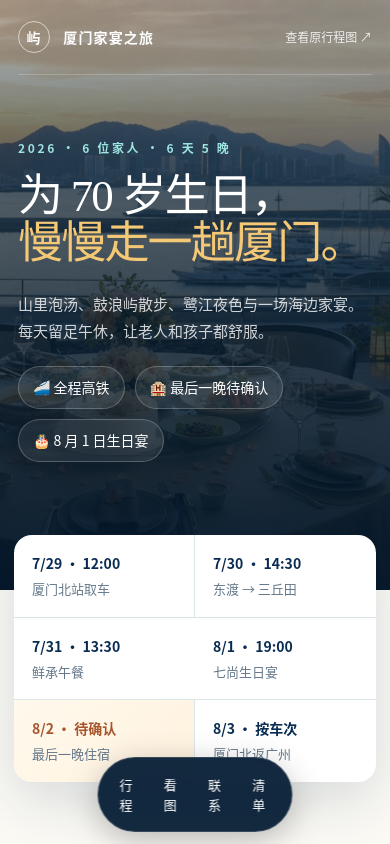
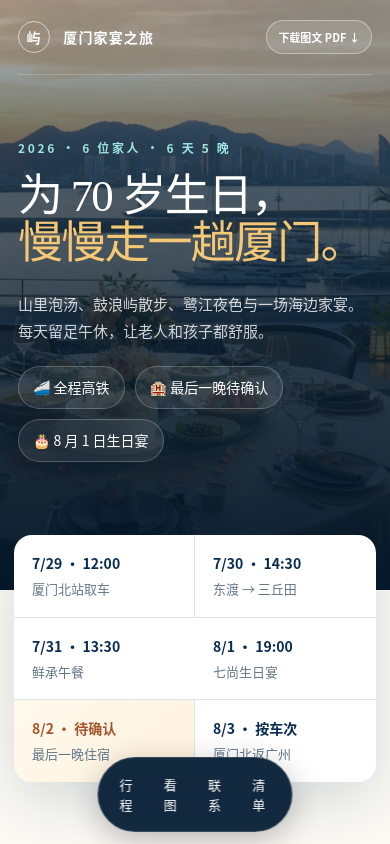
Before and after one commit to timkok/liao-xiamen-birthday-trip, a Next.js app: page / in a window 390 px wide. Shown: the top 844 px of the page. Built offline with nearby package versions, Linux system fonts and the light colour scheme.

Commit message:
Add illustrated itinerary PDF download

```diff
--- a/app/globals.css
+++ b/app/globals.css
@@ -11,7 +11,7 @@ button,input { font:inherit; }
 .topbar { width:min(1180px,calc(100% - 48px)); margin:auto; height:92px; display:flex; align-items:center; justify-content:space-between; position:relative; z-index:2; border-bottom:1px solid rgba(255,255,255,.2); }
 .brand { font-weight:750; letter-spacing:.08em; }
 .brand span { display:inline-grid; place-items:center; width:38px; height:38px; margin-right:9px; border:1px solid rgba(255,255,255,.6); border-radius:50%; }
-.map-link { font-size:14px; opacity:.86; }
+.nav-actions { display:flex; align-items:center; gap:18px; }.map-link { font-size:14px; opacity:.86; }.pdf-link { padding:9px 14px; border:1px solid rgba(255,255,255,.4); border-radius:999px; background:rgba(255,255,255,.12); font-size:13px; font-weight:750; }
 .hero-content { position:relative; z-index:2; width:min(1180px,calc(100% - 48px)); margin:105px auto 0; }
 .eyebrow,.kicker { margin:0 0 16px; font-size:12px; font-weight:800; letter-spacing:.22em; text-transform:uppercase; }
 .eyebrow { color:#9de4e0; }
@@ -83,7 +83,7 @@ button,input { font:inherit; }
 footer { background:#051c34; color:white; padding:55px max(24px,calc((100vw - 1180px)/2)); display:flex; align-items:center; gap:20px; }footer p { margin:0; font-weight:700; }footer span { color:rgba(255,255,255,.5); font-size:13px; }footer a { margin-left:auto; font-size:13px; color:#8ce1d4; }
 .mobile-nav { display:none; }
 @media(max-width:820px){
-  .hero{ min-height:590px; background-position:62% center; }.hero:before{ background:linear-gradient(0deg,rgba(3,23,42,.96) 0%,rgba(4,32,53,.68) 68%,rgba(4,32,53,.25) 100%); }.topbar,.hero-content{ width:calc(100% - 36px); }.topbar{ height:75px; }.map-link{ font-size:12px; }.hero-content{ margin-top:64px; }.hero h1{ font-size:51px; }.hero-copy{ font-size:15px; margin:22px 0; }.sea{ display:none; }
+  .hero{ min-height:590px; background-position:62% center; }.hero:before{ background:linear-gradient(0deg,rgba(3,23,42,.96) 0%,rgba(4,32,53,.68) 68%,rgba(4,32,53,.25) 100%); }.topbar,.hero-content{ width:calc(100% - 36px); }.topbar{ height:75px; }.nav-actions{ gap:8px; }.map-link{ display:none; }.pdf-link{ padding:8px 11px; font-size:11px; }.hero-content{ margin-top:64px; }.hero h1{ font-size:51px; }.hero-copy{ font-size:15px; margin:22px 0; }.sea{ display:none; }
   .quick-strip{ width:calc(100% - 28px); grid-template-columns:1fr 1fr; margin-top:-55px; }.quick-strip div{ padding:18px; border-right:1px solid var(--line); border-bottom:1px solid var(--line); }.quick-strip div:nth-child(2n){ border-right:0; }.quick-strip div:nth-last-child(-n+2){ border-bottom:0; }
   .section{ width:calc(100% - 32px); padding:78px 0; }.section-heading{ display:block; }.section-heading>p{ margin-top:12px; }.day-tabs{ position:sticky; top:0; z-index:16; overflow:auto; display:flex; margin:0 -16px 18px; padding:10px 16px; background:rgba(251,250,245,.94); border-bottom:1px solid var(--line); backdrop-filter:blur(12px); scrollbar-width:none; }.day-tabs button{ min-width:92px; padding:12px 9px; }
   .day-card{ grid-template-columns:1fr; }.day-photo{ height:260px; }.day-photo figcaption{ left:22px;bottom:20px;font-size:21px }.easy-route{ padding:24px 12px 26px; }.easy-route-heading{ display:block; padding:0 8px; }.easy-route-heading b{ display:block; margin-top:4px; }.route-illustration{ height:auto; }.visual-steps{ grid-template-columns:1fr 1fr; gap:8px; }.visual-steps>div{ padding:11px 10px; gap:8px; }.visual-steps>div>i{ display:none; }.step-icon{ font-size:26px; }.step-copy b{ font-size:15px; white-space:normal; }.day-summary{ padding:32px 26px; }.day-summary h3{ font-size:27px; }.hotel-card{ margin-top:35px; }.timeline{ padding:34px 22px 25px; }.stop{ grid-template-columns:78px 1fr; gap:10px; padding-left:16px; }
--- a/app/page.tsx
+++ b/app/page.tsx
@@ -185,7 +185,7 @@ export default function Home() {
       <header className="hero">
         <nav className="topbar">
           <a className="brand" href="#top" aria-label="返回顶部"><span>屿</span> 厦门家宴之旅</a>
-          <a className="map-link" href="/trip-overview.png" target="_blank">查看原行程图 ↗</a>
+          <div className="nav-actions"><a className="pdf-link" href="/xiamen-family-trip-picture.pdf" download>下载图文 PDF ↓</a><a className="map-link" href="/trip-overview.png" target="_blank">查看原行程图 ↗</a></div>
         </nav>
         <div className="hero-content" id="top">
           <p className="eyebrow">2026 · 6 位家人 · 6 天 5 晚</p>
```
Also changed, not shown: 1 other file (tests, documents, lock files or other folders).
